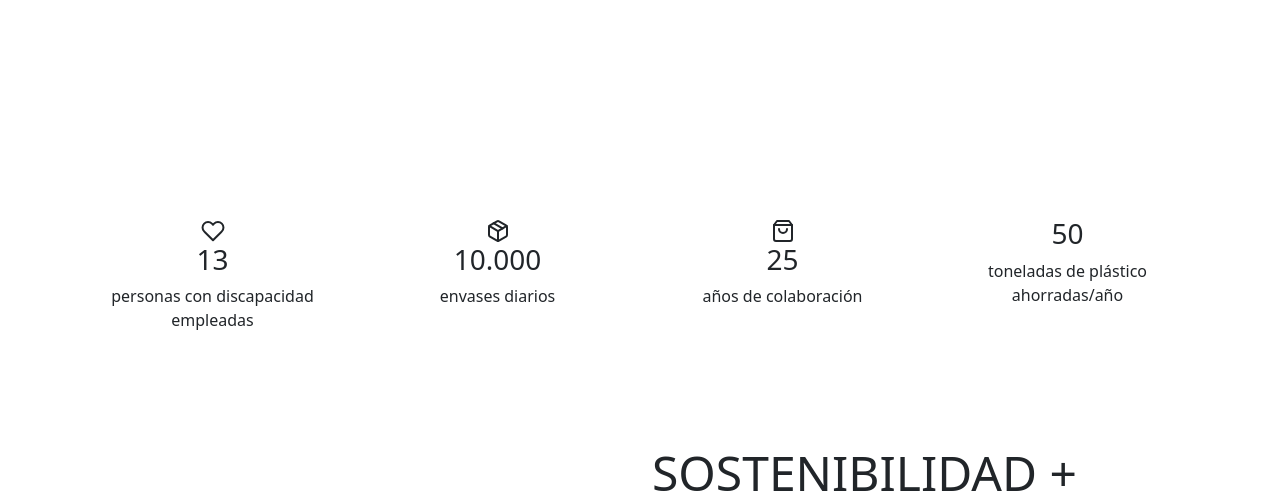
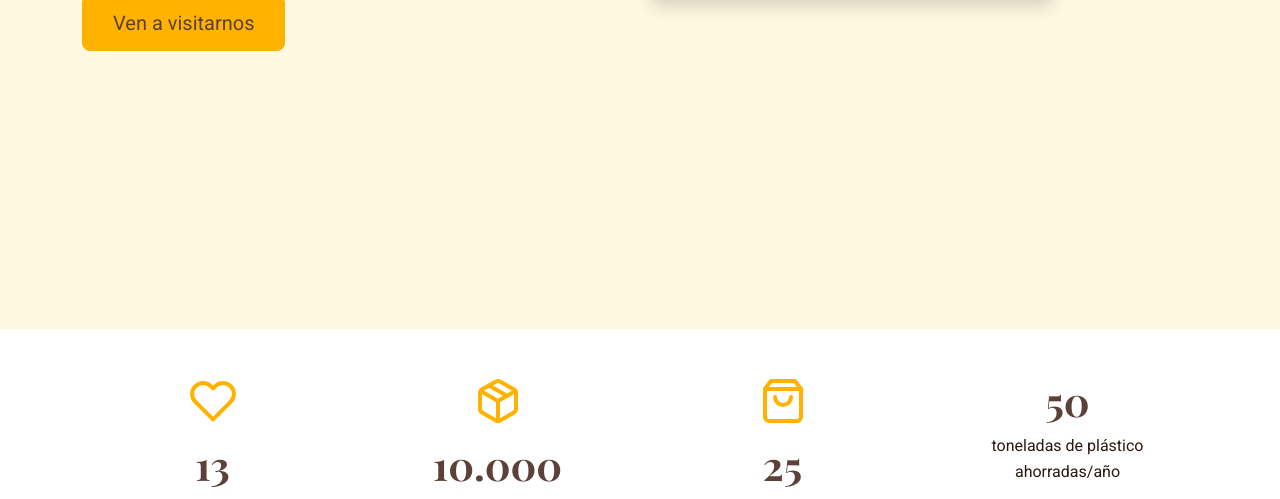
Before and after one commit to hita/dulce-proposito, a Flask app: page / in a window 1280 px wide. Shown: the part 631-1130 px from the top of the page. Run offline with Flask 3, Linux system fonts and the light colour scheme.

Commit message:
Agent query: Could you check if the website now shows the new color scheme (brown and yellow tones), new typography (Playfair Display for headings), and if the new images from Alcampo Corporativo are displaying correctly?
Update landing page design with refined color palette, typography, and imagery.

Screenshot: https://storage.googleapis.com/screenshot-production-us-central1/21c3a718-176b-4193-a872-440bebf52498/3ea86487-f465-4d58-8a24-1d5d209a01fd.jpg

```diff
--- a/static/css/styles.css
+++ b/static/css/styles.css
@@ -1,10 +1,149 @@
+/* Google Fonts Import */
+@import url('https://fonts.googleapis.com/css2?family=Playfair+Display:wght@400;700&family=Roboto:wght@300;400;700&display=swap');
+
 :root {
-    /* Paleta de colores cálidos y pasteles */
-    --primary-color: #E6B89C;
-    --secondary-color: #9C6B5E;
-    --accent-color: #E9D2C0;
-    --background-color: #FDF6F0;
-    --text-color: #4A4A4A;
+    /* Nueva paleta de colores */
+    --primary-color: #5D4037;
+    --secondary-color: #FFB300;
+    --background-color: #FFF8E1;
+    --text-color: #2C1810;
+    --light-text: #5D4037;
 }
 
-/* Rest of the CSS content remains the same */
+body {
+    font-family: 'Roboto', sans-serif;
+    color: var(--text-color);
+    background-color: var(--background-color);
+    line-height: 1.6;
+}
+
+h1, h2, h3, h4, h5, h6 {
+    font-family: 'Playfair Display', serif;
+    font-weight: 700;
+    color: var(--primary-color);
+}
+
+/* Hero Section */
+.hero-section {
+    background-color: var(--background-color);
+    padding: 80px 0;
+}
+
+.hero-section h1 {
+    font-size: 3.5rem;
+    margin-bottom: 1.5rem;
+}
+
+/* Buttons */
+.btn-primary {
+    background-color: var(--secondary-color);
+    border-color: var(--secondary-color);
+    color: var(--primary-color);
+    padding: 12px 30px;
+    transition: all 0.3s ease;
+    font-weight: 500;
+}
+
+.btn-primary:hover {
+    background-color: var(--primary-color);
+    border-color: var(--primary-color);
+    color: var(--background-color);
+}
+
+/* Stats Section */
+.stats-section {
+    background-color: white;
+}
+
+.stats-icon {
+    width: 48px;
+    height: 48px;
+    color: var(--secondary-color);
+    margin-bottom: 1rem;
+}
+
+.stats-section h3 {
+    color: var(--primary-color);
+    font-size: 2.5rem;
+    font-weight: bold;
+    margin-bottom: 0.5rem;
+}
+
+/* About Section */
+.about-section {
+    background-color: var(--background-color);
+}
+
+.about-section h2 {
+    color: var(--primary-color);
+    font-size: 2.8rem;
+    margin-bottom: 2rem;
+}
+
+/* Gallery Section */
+.gallery-section img {
+    transition: transform 0.3s ease;
+    border-radius: 8px;
+    box-shadow: 0 4px 8px rgba(0,0,0,0.1);
+}
+
+.gallery-section img:hover {
+    transform: scale(1.05);
+}
+
+/* Thanks Section */
+.thanks-section {
+    background-color: var(--primary-color);
+    color: var(--background-color);
+}
+
+.thanks-section h2 {
+    color: var(--background-color);
+}
+
+/* Footer */
+.footer {
+    background-color: var(--primary-color);
+    color: var(--background-color);
+}
+
+.footer a {
+    color: var(--secondary-color);
+    text-decoration: none;
+    transition: color 0.3s ease;
+}
+
+.footer a:hover {
+    color: var(--background-color);
+}
+
+/* Responsive Design */
+@media (max-width: 768px) {
+    .hero-section {
+        padding: 40px 0;
+    }
+
+    .hero-section h1 {
+        font-size: 2.5rem;
+    }
+
+    .stats-section .col-md-3 {
+        margin-bottom: 2rem;
+    }
+}
+
+/* Image Optimizations */
+img {
+    max-width: 100%;
+    height: auto;
+    loading: lazy;
+}
+
+/* Animations */
+[data-aos] {
+    pointer-events: none;
+}
+
+[data-aos].aos-animate {
+    pointer-events: auto;
+}
--- a/templates/index.html
+++ b/templates/index.html
@@ -29,7 +29,7 @@
                     <a href="#contact" class="btn btn-primary btn-lg mt-4">Ven a visitarnos</a>
                 </div>
                 <div class="col-lg-6" data-aos="fade-left">
-                    <img src="https://images.unsplash.com/photo-1697659624645-e88b5e4aeb2a" alt="Productos dulces" class="img-fluid rounded shadow">
+                    <img src="https://alcampocorporativo.es/wp-content/uploads/La-Plata-1.jpg" alt="Productos dulces" class="img-fluid rounded shadow">
                 </div>
             </div>
         </div>
@@ -68,7 +68,7 @@
         <div class="container">
             <div class="row align-items-center">
                 <div class="col-lg-6" data-aos="fade-right">
-                    <img src="https://images.unsplash.com/photo-1711369021937-3f4d8c88d009" alt="Equipo trabajando" class="img-fluid rounded shadow">
+                    <img src="https://alcampocorporativo.es/wp-content/uploads/La-Plata-2-1.jpg" alt="Equipo trabajando" class="img-fluid rounded shadow">
                 </div>
                 <div class="col-lg-6" data-aos="fade-left">
                     <h2 class="display-5 mb-4">SOSTENIBILIDAD + SUPERACIÓN</h2>
@@ -86,13 +86,13 @@
             <h2 class="text-center mb-5" data-aos="fade-up">Nuestro trabajo</h2>
             <div class="row g-4">
                 <div class="col-md-4" data-aos="zoom-in">
-                    <img src="https://images.unsplash.com/photo-1691745798448-51d67d5d5541" alt="Instalaciones" class="img-fluid rounded shadow">
+                    <img src="https://alcampocorporativo.es/wp-content/uploads/La-Plata-4.jpg" alt="Instalaciones" class="img-fluid rounded shadow">
                 </div>
                 <div class="col-md-4" data-aos="zoom-in" data-aos-delay="100">
-                    <img src="https://images.unsplash.com/photo-1692193173924-09015ab0f2df" alt="Proceso de envasado" class="img-fluid rounded shadow">
+                    <img src="https://alcampocorporativo.es/wp-content/uploads/La-Plata-5.jpg" alt="Proceso de envasado" class="img-fluid rounded shadow">
                 </div>
                 <div class="col-md-4" data-aos="zoom-in" data-aos-delay="200">
-                    <img src="https://images.unsplash.com/photo-1695886855883-d7162c1e3b09" alt="Productos" class="img-fluid rounded shadow">
+                    <img src="https://alcampocorporativo.es/wp-content/uploads/La-Plata-1.jpg" alt="Productos" class="img-fluid rounded shadow">
                 </div>
             </div>
         </div>
@@ -125,6 +125,14 @@
     <!-- Scripts -->
     <script src="https://cdn.jsdelivr.net/npm/bootstrap@5.3.0/dist/js/bootstrap.bundle.min.js"></script>
     <script src="https://unpkg.com/aos@2.3.1/dist/aos.js"></script>
-    <script src="{{ url_for('static', filename='js/main.js') }}"></script>
+    <script>
+        // Initialize Feather icons
+        feather.replace();
+        // Initialize AOS
+        AOS.init({
+            duration: 800,
+            once: true
+        });
+    </script>
 </body>
 </html>
```
